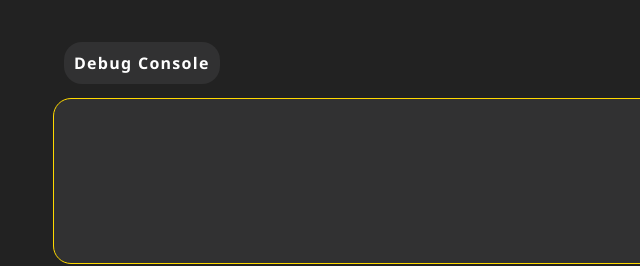
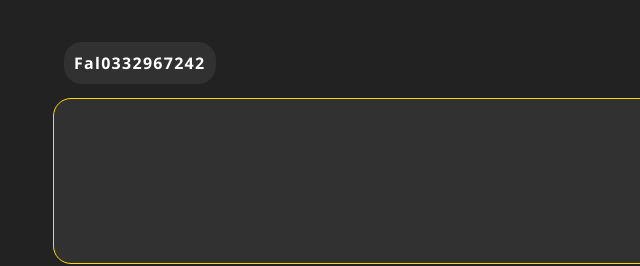
Before and after one commit to happygame67ha/Faly, a plain HTML site: page index.html in a window 1280 px wide. Shown: the part 516-782 px from the top of the page, 0-640 px from the left. Drawn offline with Linux system fonts and the light colour scheme.

Commit message:
Add files via upload

```diff
--- a/index.html
+++ b/index.html
@@ -95,7 +95,7 @@
       </div>
     </div>
 
-    <h3>Debug Console</h3>
+    <h3>Fal0332967242</h3>
 
     <div class="console" style="padding: 20px;"><pre id='console'></pre></div>
 
```
